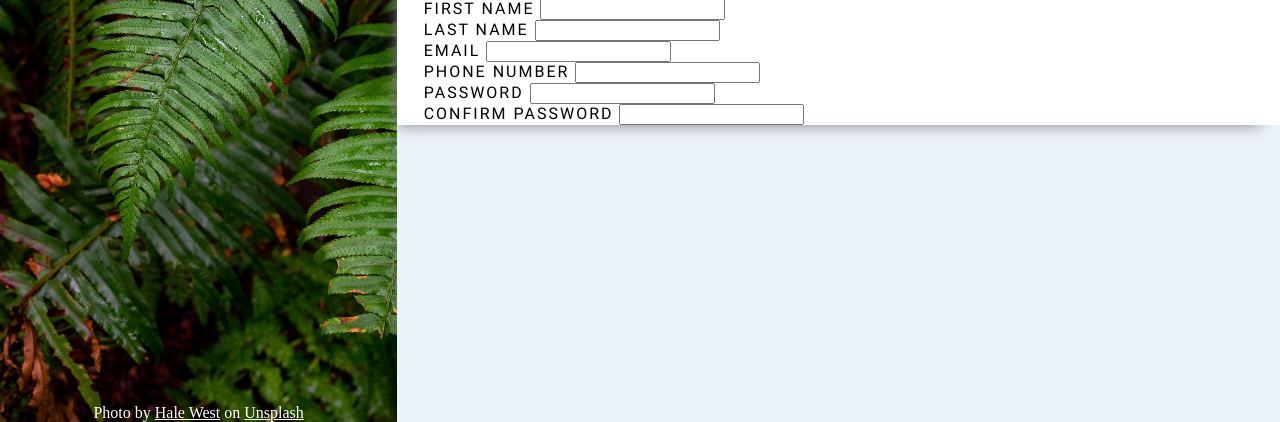
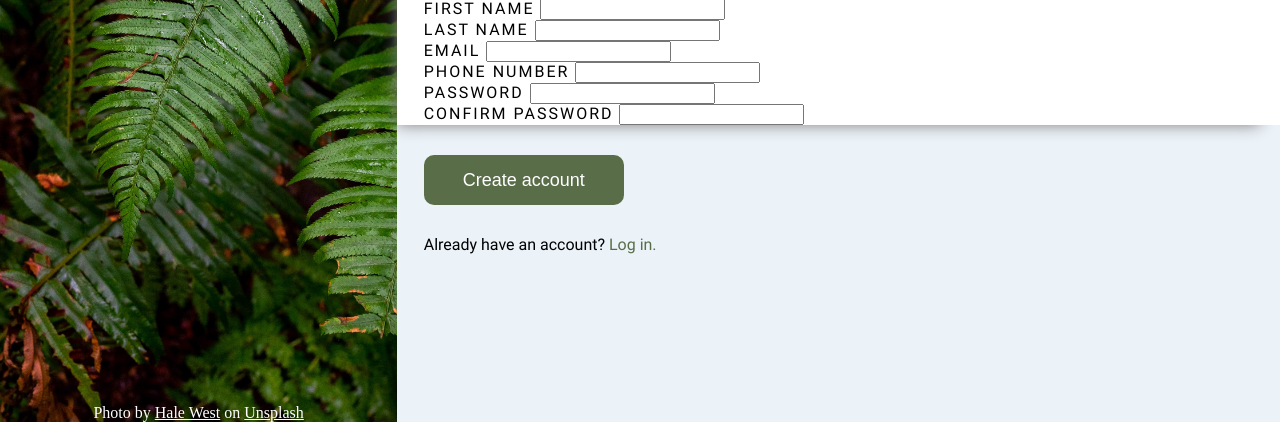
Before and after one commit to NexyusNex/Sign-up-form, a plain HTML site: page index.html in a window 1280 px wide. Shown: the part 378-800 px from the top of the page. Drawn offline with Linux system fonts and the light colour scheme.

Commit message:
Added a submit button and text under the form

```diff
--- a/index.html
+++ b/index.html
@@ -56,7 +56,10 @@
             </div>
             </form>
         </div>
-        <div class="lower-content"></div>
+        <div class="lower-content">
+            <button type="submit">Create account</button>
+            Already have an account? <span>Log in.</span>
+        </div>
     </div>
 </body>
 </html>
--- a/style.css
+++ b/style.css
@@ -93,4 +93,21 @@ body{
 
 .lower-content{
     flex-basis: 100%;
+    padding-left: 3%;
 }
+
+.lower-content button{
+    margin: 30px 0;
+    display: block;
+    background-color: #596D48;
+    color: white;
+    border: none;
+    width: 200px;
+    height: 50px;
+    font-size: large;
+    border-radius: 10px;
+}
+
+.lower-content span{
+    color:#596D48;
+}
```
